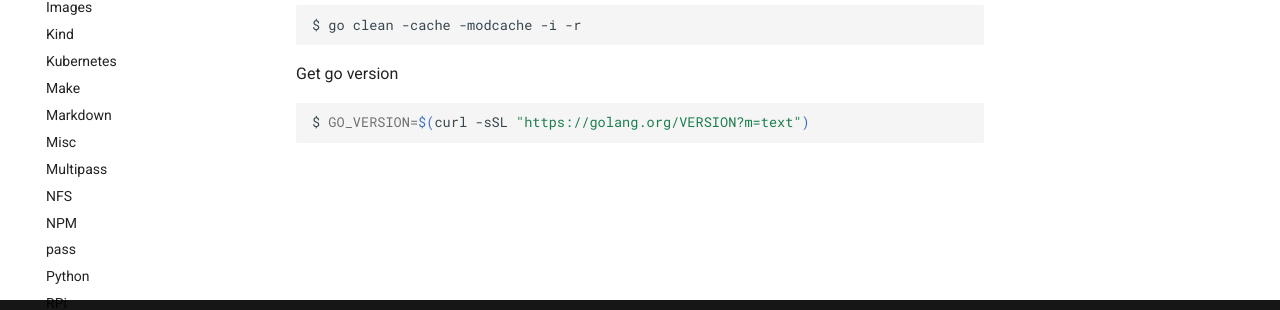
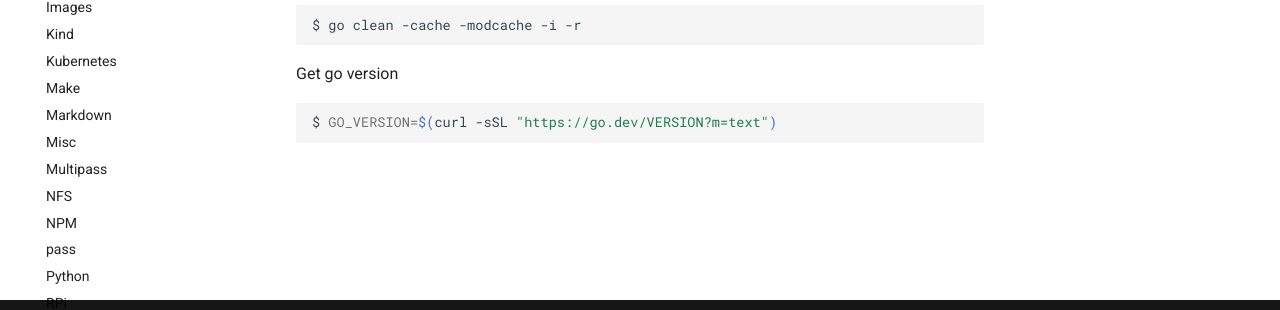
Before and after one commit to nicholaswilde/notes, an MkDocs documentation site: the page built from docs/go.md, in a window 1280 px wide. Shown: the part 535-845 px from the top of the page. Built offline with MkDocs 1.6.1 and Material for MkDocs 9.7.7, drawn with Linux system fonts in a browser that asks for light colours; comment, search, counter and statistics services are not loaded; some of the changed lines change nothing that is shown.

Commit message:
Update go.md

````diff
--- a/docs/go.md
+++ b/docs/go.md
@@ -27,5 +27,5 @@ $ go clean -cache -modcache -i -r
 Get go version
 
 ```shell
-$ GO_VERSION=$(curl -sSL "https://golang.org/VERSION?m=text")
+$ GO_VERSION=$(curl -sSL "https://go.dev/VERSION?m=text")
 ```
````
